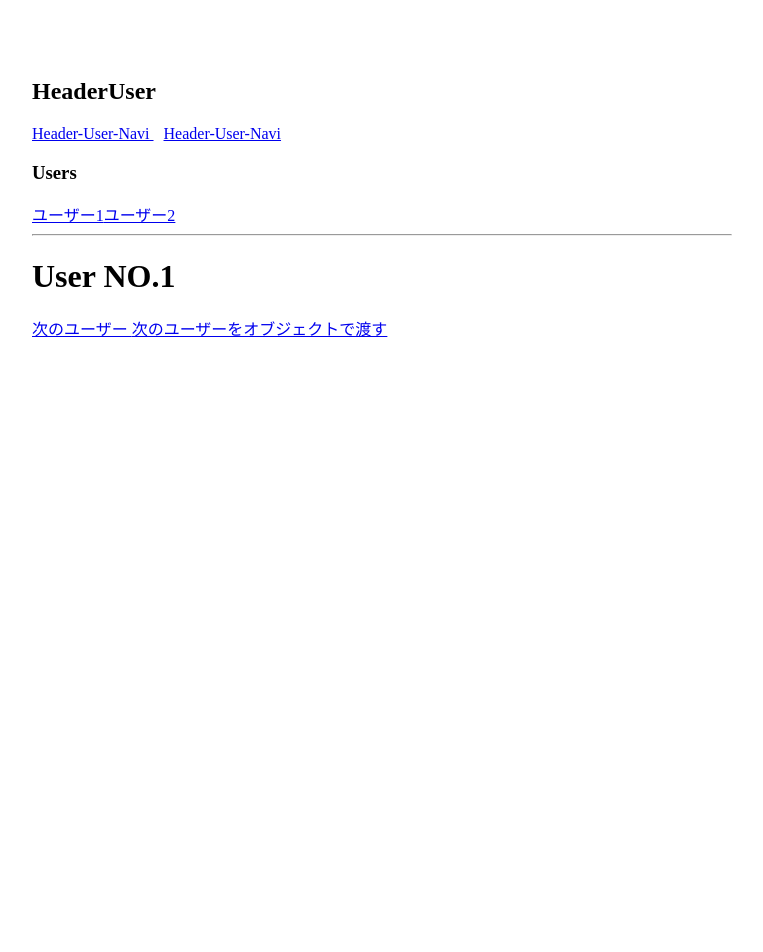
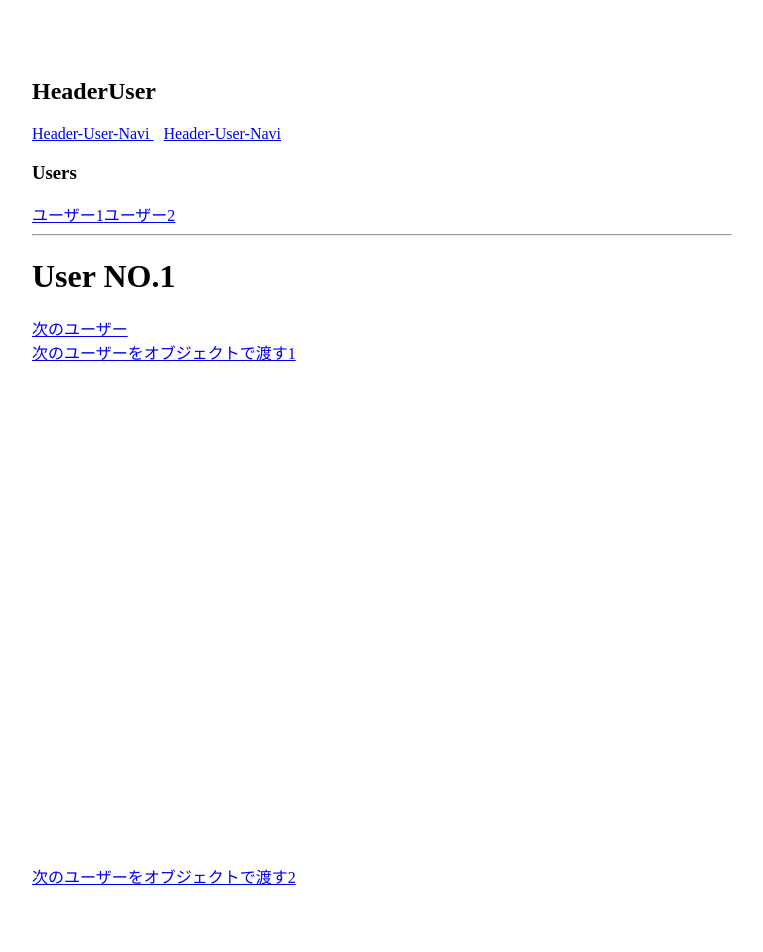
Before and after one commit to Popo1173/vue_udemy, a Vue app in the folder udemy-vuejs/: page /users/1 in a window 1280 px wide. Shown: the top 952 px of the page, without its empty margins (258-1021 px from the left). Before the commit the page ends 800 px from the top, so only its background shows below. Built offline with nearby package versions, Linux system fonts and the light colour scheme.

Commit message:
scrollBehavior を外から実行してトランジションいれても所定のハッシュに移動させる

```diff
--- a/udemy-vuejs/src/App.vue
+++ b/udemy-vuejs/src/App.vue
@@ -1,6 +1,21 @@
 <template>
   <div style="width: 700px; margin: auto; padding-top: 50px">
     <router-view name="header"></router-view>
-    <router-view></router-view>
+    <!-- <transition name="fade" mode="out-in"> -->
+      <router-view></router-view>
+    <!-- </transition> -->
+    <transition name="fade" mode="out-in">
+      <router-view></router-view>
+    </transition>
   </div>
 </template>
+
+<style scoped>
+.fade-enter,.fade-leave-to {
+  opacity: 0;
+}
+.fade-enter-active,
+.fade-leave-active {
+  transition: opacity .5s;
+}
+</style>
--- a/udemy-vuejs/src/router.js
+++ b/udemy-vuejs/src/router.js
@@ -47,4 +47,33 @@ export default new Router({
       redirect: {path: '/'}
     }
   ],
+  //スクロールビヘイビア関数
+  scrollBehavior(to, from, savedPosition) {
+    //非同期の型を返す
+    return new Promise(resolve => {
+      //
+      this.app.$root.$once('triggerScroll', () => {
+        let position = ({x: 0, y:100 })
+
+        //飛ぶ前の位置をとる
+        if(savedPosition) {
+          position = savedPosition;
+        }
+        //ハッシュアがあった時
+        if(to.hash){
+          position = {
+            selector: to.hash
+          }
+        }
+        resolve(position)
+      })
+    })
+
+    //return { x: 0, y: 0}
+    //指定したハッシュまで移動する
+    // return {
+    //   selector: '#next-user',
+    //   offset: { x: 0, y: 100}
+    // };
+  }
 });
--- a/udemy-vuejs/src/views/HeaderHome.vue
+++ b/udemy-vuejs/src/views/HeaderHome.vue
@@ -5,7 +5,16 @@
       <router-link to="/" active-class="link--active" exact class="link">
         HeaderHome-Home-Navi
       </router-link>
-      <router-link to="/users" active-class="link--active" exact class="link">
+      <router-link
+          :to="{
+          name: 'user-id-profile',
+          params: { id: Number(id) + 1},
+          query: {lang: 'ja', page: 2},
+          hash :'#next-user'
+        }"
+        active-class="link--active"
+        exact class="link"
+      >
         HeaderHome-Users-Navi
       </router-link>
     </nav>
--- a/udemy-vuejs/src/views/Users.vue
+++ b/udemy-vuejs/src/views/Users.vue
@@ -5,14 +5,29 @@
     <router-link to="/users/2">ユーザー2</router-link>
     <hr />
     <h1>User NO.{{ id }}</h1>
-    <router-link :to="'/users/' + (Number(id) + 1) + '/profile?=ja'">
+    <router-link :to="'/users/' + (Number(id) + 1) + '/profile?=ja#next-user'">
       次のユーザー
     </router-link>
+    <br />
     <router-link :to="{ name: 'user-id-profile', params: { id: Number(id) + 1}, query: {lang: 'ja', page: 2} }">
-      次のユーザーをオブジェクトで渡す
+      次のユーザーをオブジェクトで渡す1
     </router-link>
 
     <router-view></router-view>
+    <div style="height: 700px; margin-top:500px;">
+      <router-link
+        id="next-user"
+        :to="{
+          name: 'user-id-profile',
+          params: { id: Number(id) + 1},
+          query: {lang: 'ja', page: 2},
+          hash :'#next-user'
+        }"
+      >
+      次のユーザーをオブジェクトで渡す2
+    </router-link>
+
+    </div>
   </div>
 </template>
 
```
